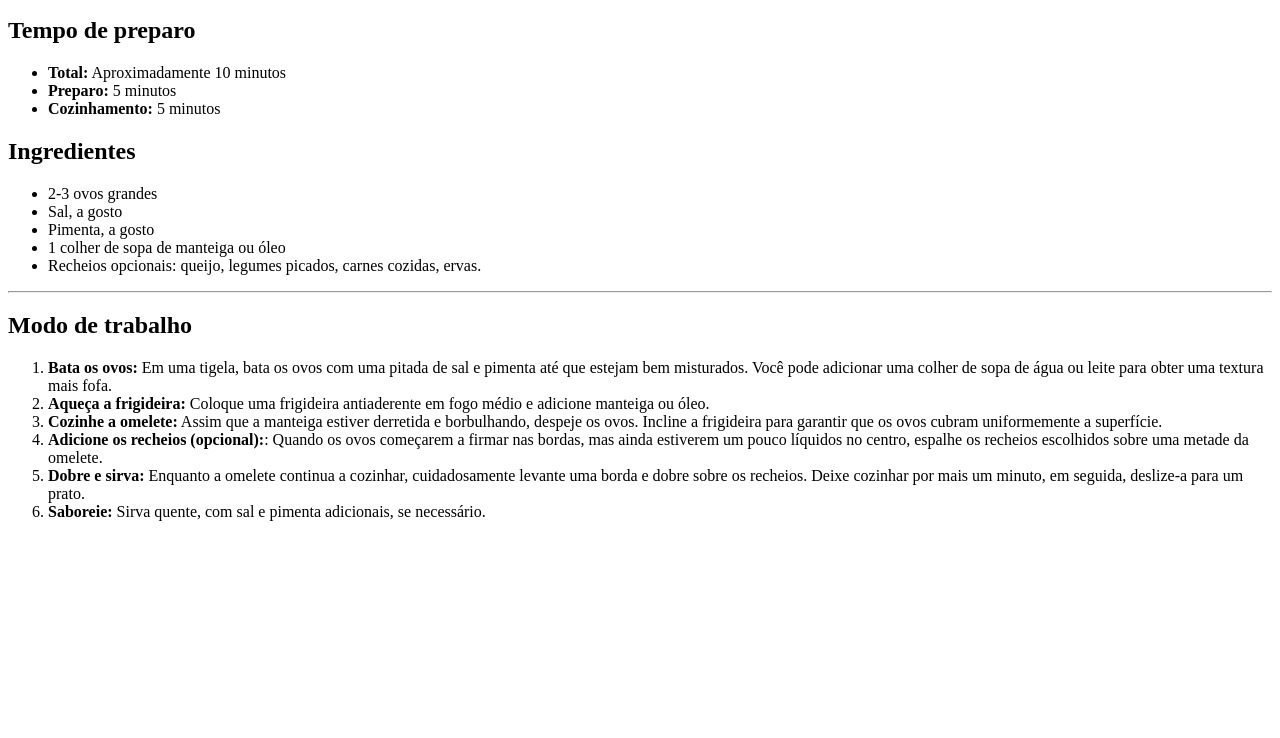
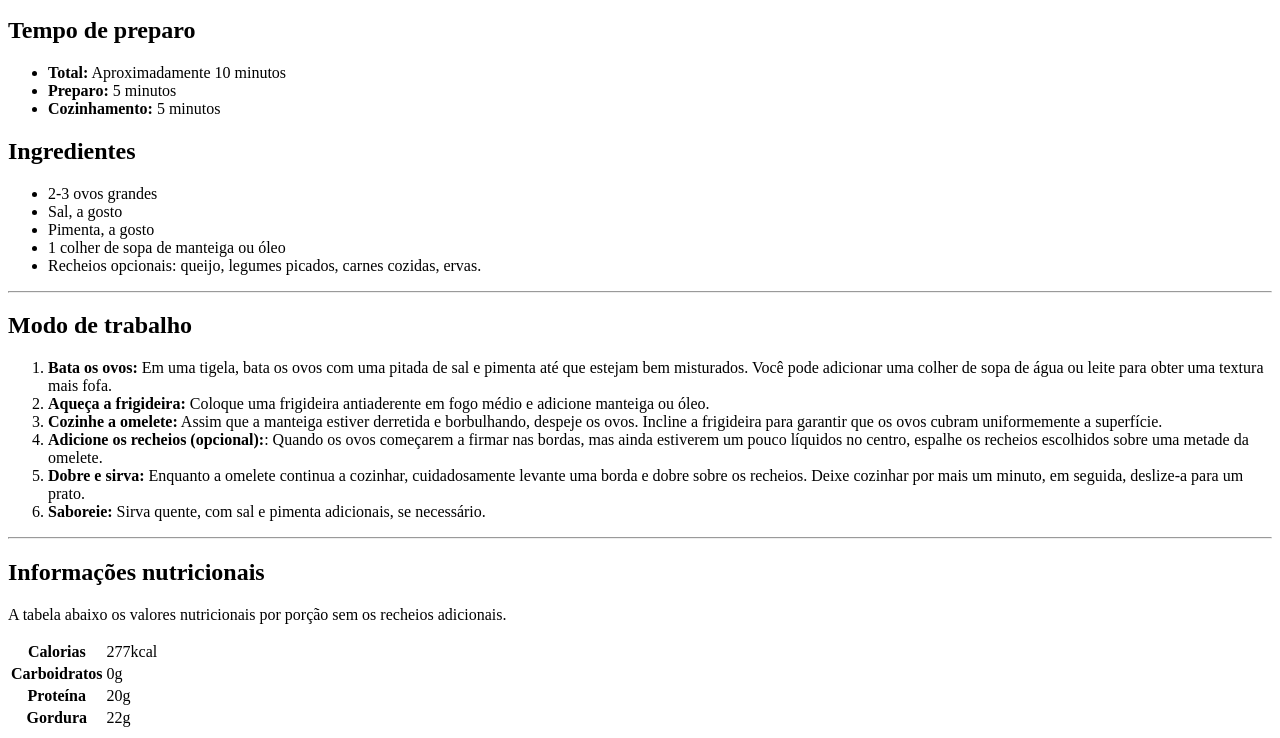
Before and after one commit to lobergo/receita, a plain HTML site: page index.html in a window 1280 px wide. Shown: the part 713-1451 px from the top of the page. Before the commit the page ends 1250 px from the top, so only its background shows below. Drawn offline with Linux system fonts and the light colour scheme.

Commit message:
quinto commit do HTML

```diff
--- a/index.html
+++ b/index.html
@@ -66,6 +66,33 @@
                 </li>
             </ol>
         </div>
+
+        <hr>
+
+        <div>
+            <h2>Informações nutricionais</h2>
+
+            <p>A tabela abaixo os valores nutricionais por porção sem os recheios adicionais.</p>
+
+            <table>
+                <tr>
+                    <th>Calorias</th>
+                    <td>277kcal</td>
+                </tr>
+                <tr>
+                    <th>Carboidratos</th>
+                    <td>0g</td>
+                </tr>
+                <tr>
+                    <th>Proteína</th>
+                    <td>20g</td>
+                </tr>
+                <tr>
+                    <th>Gordura</th>
+                    <td>22g</td>
+                </tr>
+            </table>
+        </div>
     </div>
 </body>
 </html>
```
